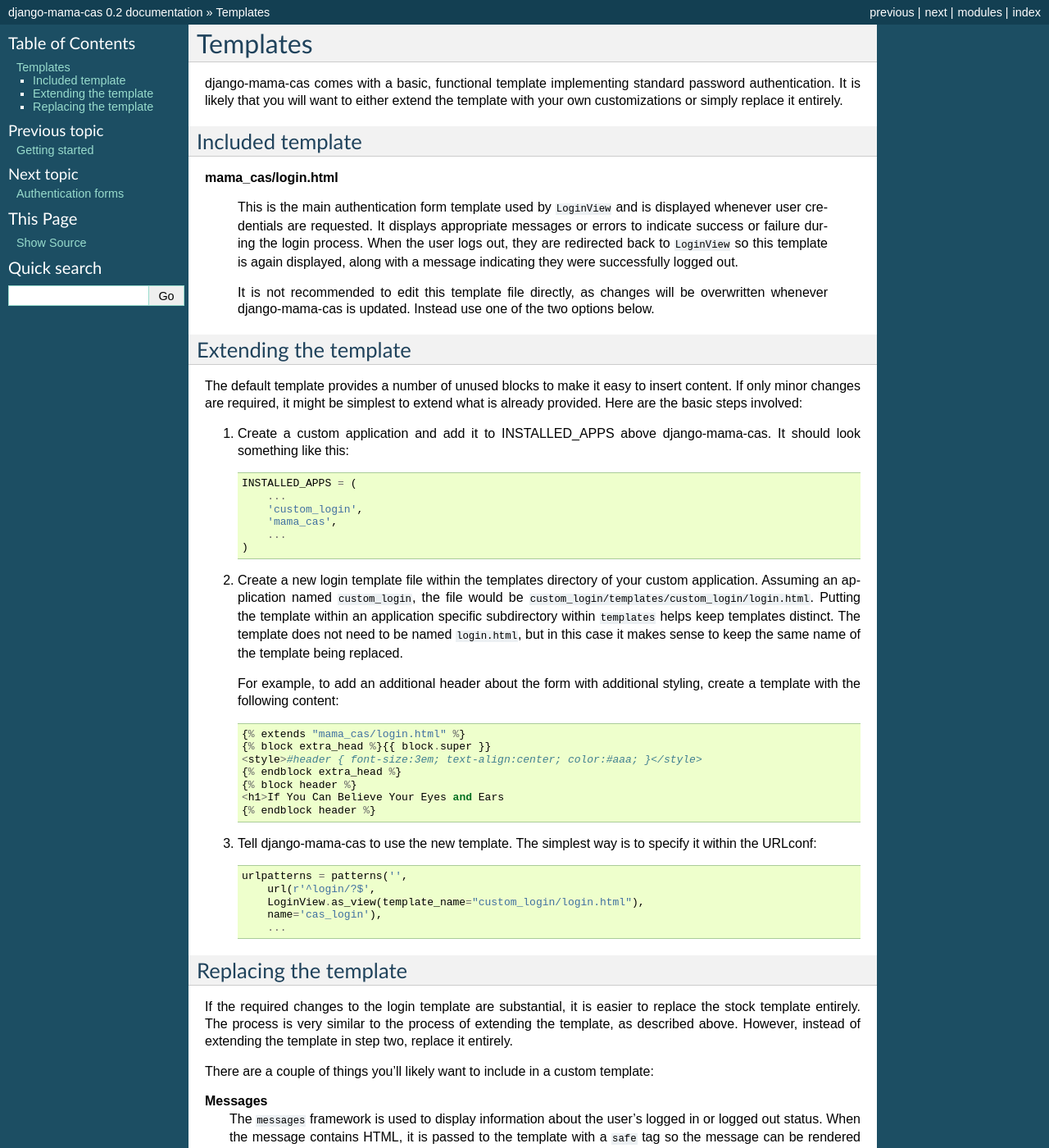
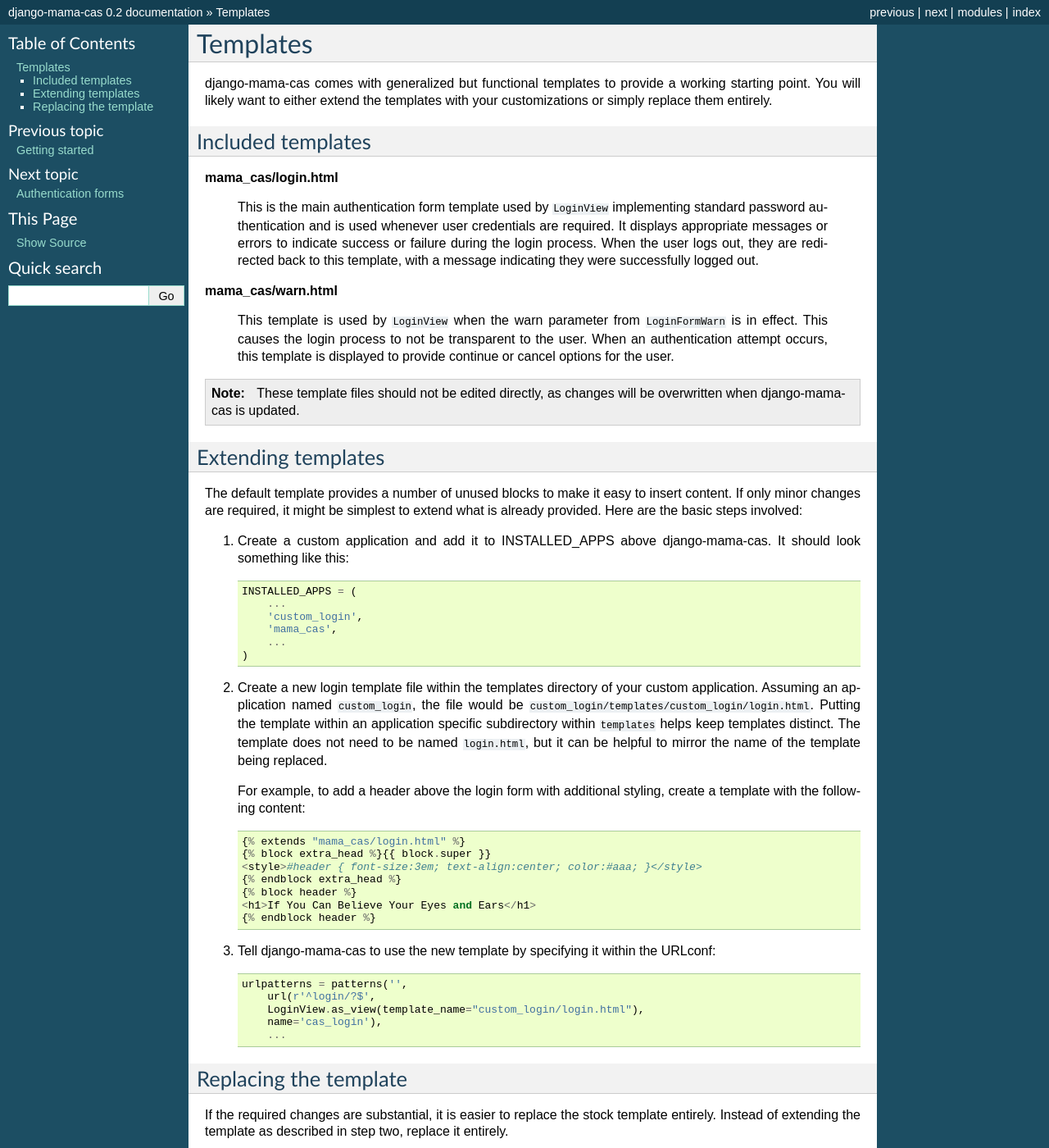
Before and after one commit to jbittel/django-mama-cas, a Sphinx documentation site: the page built from docs/templates.rst, in a window 1280 px wide and 1400 px high. Shown: the whole window at 82% size. Built offline with Sphinx 7.4.7, drawn with Linux system fonts in a browser that asks for light colours; some of the changed text lies outside the part shown.

Commit message:
Documentation updates to cover new functionality

```diff
--- a/docs/forms.rst
+++ b/docs/forms.rst
@@ -49,8 +49,6 @@
       should be transparent. If selected, the user will be prompted before
       being authenticated to another service.
 
-.. note:: Although the ``LoginFormWarn`` class is available, the warn parameter has not yet been implemented in django-mama-cas |version|.
-
 .. class:: LoginFormEmail
 
    A subclass of :class:`LoginForm` which adds no additional fields but
--- a/docs/getting-started.rst
+++ b/docs/getting-started.rst
@@ -81,11 +81,10 @@
 Sessions
 ~~~~~~~~
 
-django-mama-cas relies on the standard Django sessions to control session
-storage and expiration. To understand how sessions work within Django,
-read the `session documentation
-<https://docs.djangoproject.com/en/dev/topics/http/sessions/>`_. There are
-three particular session settings that control where sessions are stored and
+django-mama-cas relies on standard Django sessions to control session storage
+and expiration. To understand how sessions work within Django, read the
+`session documentation <https://docs.djangoproject.com/en/dev/topics/http/sessions/>`_.
+There are three particular settings that control where sessions are stored and
 when they expire:
 
    * `SESSION_ENGINE
@@ -111,15 +110,15 @@
    (r'', include('mama_cas.urls')),
 
 This would make the CAS server available at the top level of your project's
-URLs. If this is not the desired location, you can add a base to the included
-URLs. For example, if you wished the CAS server to be available under the
-``/cas/`` root you would use::
+URLs. If this is not the desired path, add a base to the included URLs. For
+example, if you wished the CAS server to be available under the ``/cas/``
+root, use::
 
    (r'^cas/', include('mama_cas.urls')),
 
 All CAS enabled services need to be configured according to the URL settings
 here. Changing the CAS URLs within ``mama_cas.urls`` is not recommended as
-that will likely break CAS behavior.
+that will likely break standard CAS behavior.
 
 Templates
 ~~~~~~~~~
@@ -129,7 +128,7 @@
 extended or replaced according to your needs.
 
 Read the :ref:`template documentation <templates>` for more information on the
-included template and customization.
+included templates and customization.
 
 Authentication
 --------------
--- a/docs/management-commands.rst
+++ b/docs/management-commands.rst
@@ -9,7 +9,7 @@
     python manage.py
 
 The commands specific to django-mama-cas will show up underneath the
-``mama_cas`` heading. To run a given command, run::
+``mama_cas`` heading. To run a given command::
 
     python manage.py <command name>
 
--- a/docs/templates.rst
+++ b/docs/templates.rst
@@ -3,28 +3,33 @@
 Templates
 =========
 
-django-mama-cas comes with a basic, functional template implementing standard
-password authentication. It is likely that you will want to either extend the
-template with your own customizations or simply replace it entirely.
+django-mama-cas comes with generalized but functional templates to provide a
+working starting point. You will likely want to either extend the templates
+with your customizations or simply replace them entirely.
 
-Included template
------------------
+Included templates
+------------------
 
 **mama_cas/login.html**
 
-   This is the main authentication form template used by ``LoginView`` and
-   is displayed whenever user credentials are requested. It displays
-   appropriate messages or errors to indicate success or failure during the
-   login process. When the user logs out, they are redirected back to
-   ``LoginView`` so this template is again displayed, along with a message
-   indicating they were successfully logged out.
+   This is the main authentication form template used by ``LoginView``
+   implementing standard password authentication and is used whenever user
+   credentials are required. It displays appropriate messages or errors to
+   indicate success or failure during the login process. When the user logs
+   out, they are redirected back to this template, with a message indicating
+   they were successfully logged out.
 
-   It is not recommended to edit this template file directly, as changes will
-   be overwritten whenever django-mama-cas is updated. Instead use one of the
-   two options below.
+**mama_cas/warn.html**
 
-Extending the template
-----------------------
+   This template is used by ``LoginView`` when the warn parameter from
+   ``LoginFormWarn`` is in effect. This causes the login process to not be
+   transparent to the user. When an authentication attempt occurs, this
+   template is displayed to provide continue or cancel options for the user.
+
+.. note:: These template files should not be edited directly, as changes will be overwritten when django-mama-cas is updated.
+
+Extending templates
+-------------------
 
 The default template provides a number of unused blocks to make it easy to
 insert content. If only minor changes are required, it might be simplest to
@@ -45,22 +50,22 @@
    file would be ``custom_login/templates/custom_login/login.html``.  Putting
    the template within an application specific subdirectory within
    ``templates`` helps keep templates distinct. The template does not need to
-   be named ``login.html``, but in this case it makes sense to keep the same
-   name of the template being replaced.
+   be named ``login.html``, but it can be helpful to mirror the name of the
+   template being replaced.
 
-   For example, to add an additional header about the form with additional
-   styling, create a template with the following content::
+   For example, to add a header above the login form with additional styling,
+   create a template with the following content::
 
       {% extends "mama_cas/login.html" %}
       {% block extra_head %}{{ block.super }}
       <style>#header { font-size:3em; text-align:center; color:#aaa; }</style>
       {% endblock extra_head %}
       {% block header %}
-      <h1>If You Can Believe Your Eyes and Ears
+      <h1>If You Can Believe Your Eyes and Ears</h1>
       {% endblock header %}
 
-3. Tell django-mama-cas to use the new template. The simplest way is to
-   specify it within the URLconf::
+3. Tell django-mama-cas to use the new template by specifying it within the
+   URLconf::
 
       urlpatterns = patterns('',
           url(r'^login/?$',
@@ -71,19 +76,17 @@
 Replacing the template
 ----------------------
 
-If the required changes to the login template are substantial, it is easier to
-replace the stock template entirely. The process is very similar to the
-process of extending the template, as described above. However, instead of
-extending the template in step two, replace it entirely.
+If the required changes are substantial, it is easier to replace the stock
+template entirely. Instead of extending the template as described in step two,
+replace it entirely.
 
-There are a couple of things you'll likely want to include in a custom
-template:
+There are some things you'll likely want to include in a custom template:
 
 **Messages**
    The ``messages`` framework is used to display information about the user's
    logged in or logged out status. When the message contains HTML, it is
    passed to the template with a ``safe`` tag so the message can be rendered
-   appropriately with the HTML intact.
+   with the HTML intact.
 
 **Non-field errors**
    The ``non_field_errors`` are how the user is informed of authentication
```
Also changed, not shown: other parts of docs/getting-started.rst (+3 -3 lines), docs/protocol.rst (+13 -14 lines).
